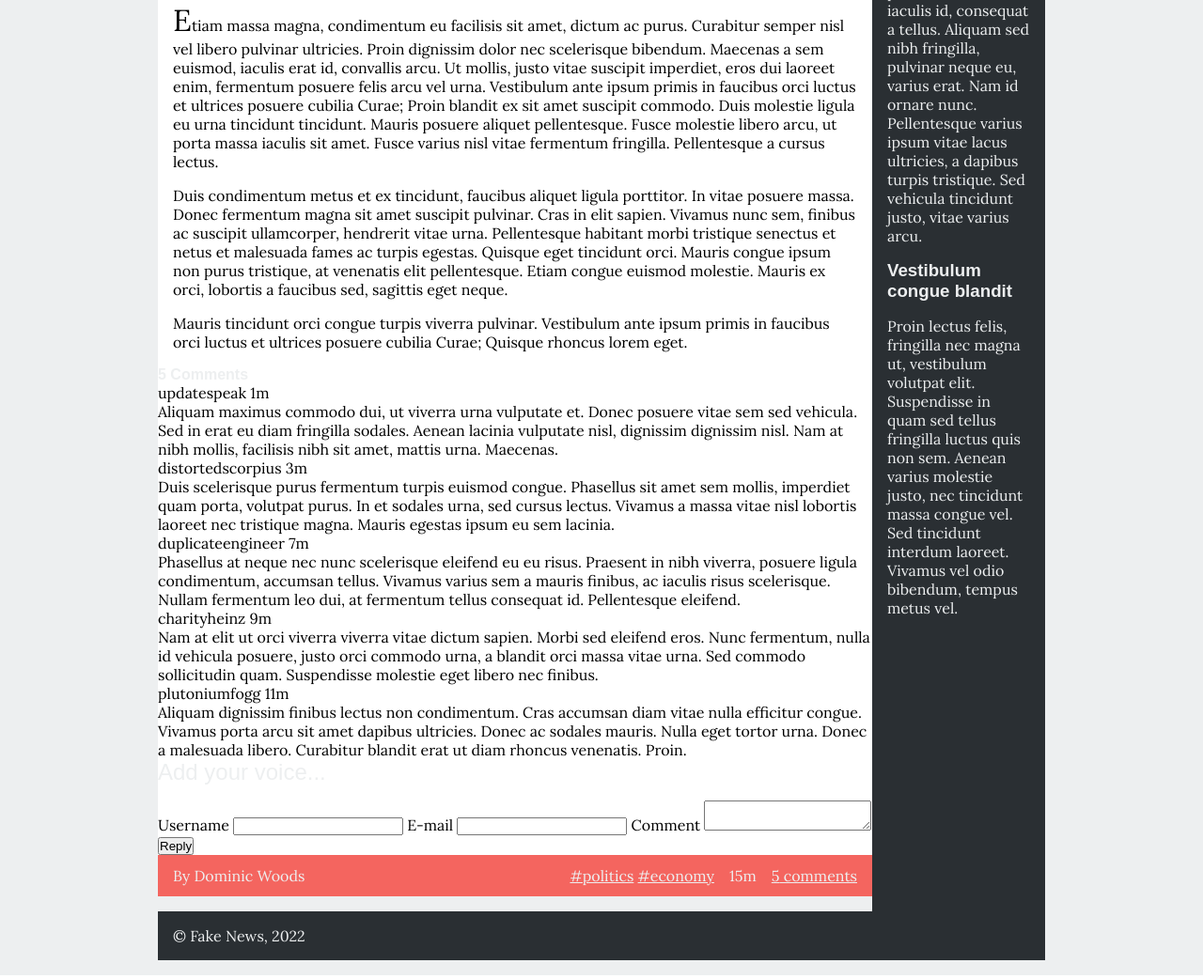
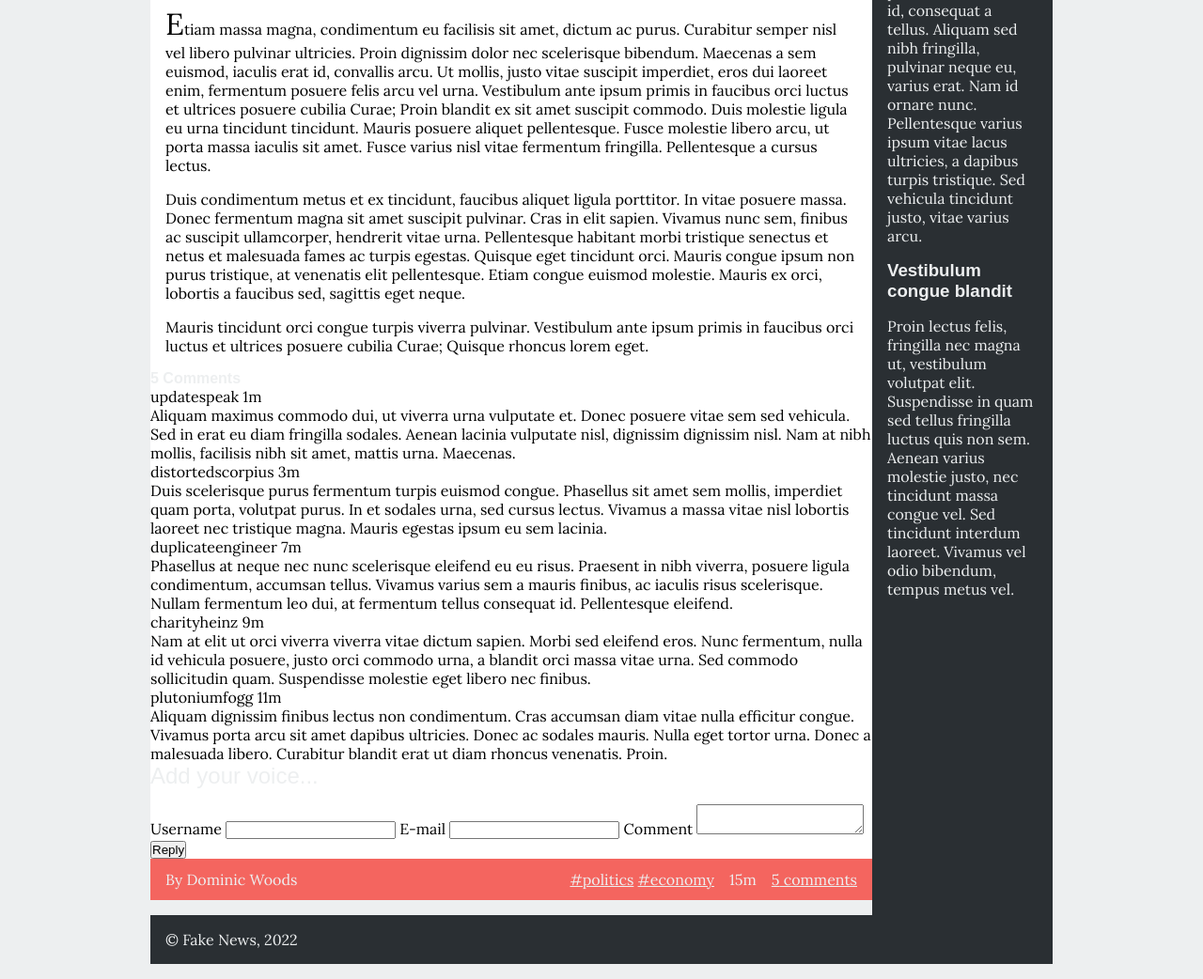
Before and after one commit to sirkotal/feup-ltw, a PHP site: page /item.html in a window 1280 px wide. Shown: the part 586-1628 px from the top of the page at 94% size. Run offline with PHP 8.4, Linux system fonts and the light colour scheme.

Commit message:
Attempted fix of some styling issues

```diff
--- a/css/newspaper-design/style.css
+++ b/css/newspaper-design/style.css
@@ -47,7 +47,6 @@ nav {
     background-color: white;
     font-family: var(--sans-font);
     text-align: center;
-    width: 100%;
 }
 
 ul, ol {
@@ -56,9 +55,7 @@ ul, ol {
 
 body > header:first-of-type {
     background-color: var(--color-header);
-    margin-left: 0.5rem;
     margin-top: 0.5rem;
-    margin-right: 0.5rem;
     border-bottom: var(--color1);
     padding: 1rem;
 }
@@ -67,8 +64,6 @@ body > footer {
     background-color: var(--color-gray);
     color: var(--color-background);
     padding: 16px;
-    margin-left: 0.5rem;
-    margin-right: 0.5rem;
     margin-bottom: 1rem;
 }
 
@@ -98,10 +93,6 @@ body > footer {
 
 #menu input {
     display: none;
-}
-
-nav {
-    margin-left: 0.5rem;
 }
 
 nav ul li {
@@ -140,7 +131,6 @@ nav ul li:nth-child(6) {
 
 #related {
     background-color: var(--color-gray);
-    margin-right: 0.5rem;
     color: var(--color-background);
     padding: 1rem;
 }
@@ -156,10 +146,6 @@ nav ul li:nth-child(6) {
 #related > article > p {
     margin-bottom: 1rem;
     margin-top: 1rem;
-}
-
-#news {
-    margin-left: 0.5rem;
 }
 
 #news article {
```
